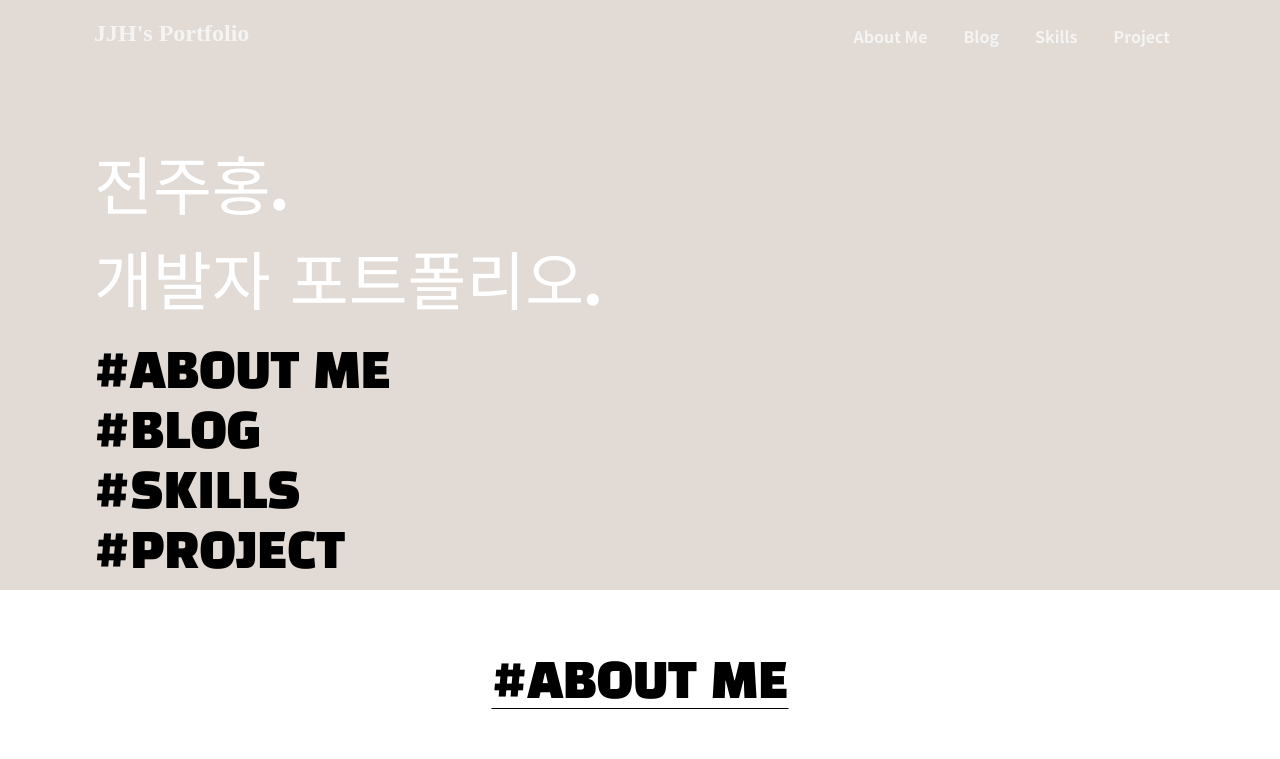
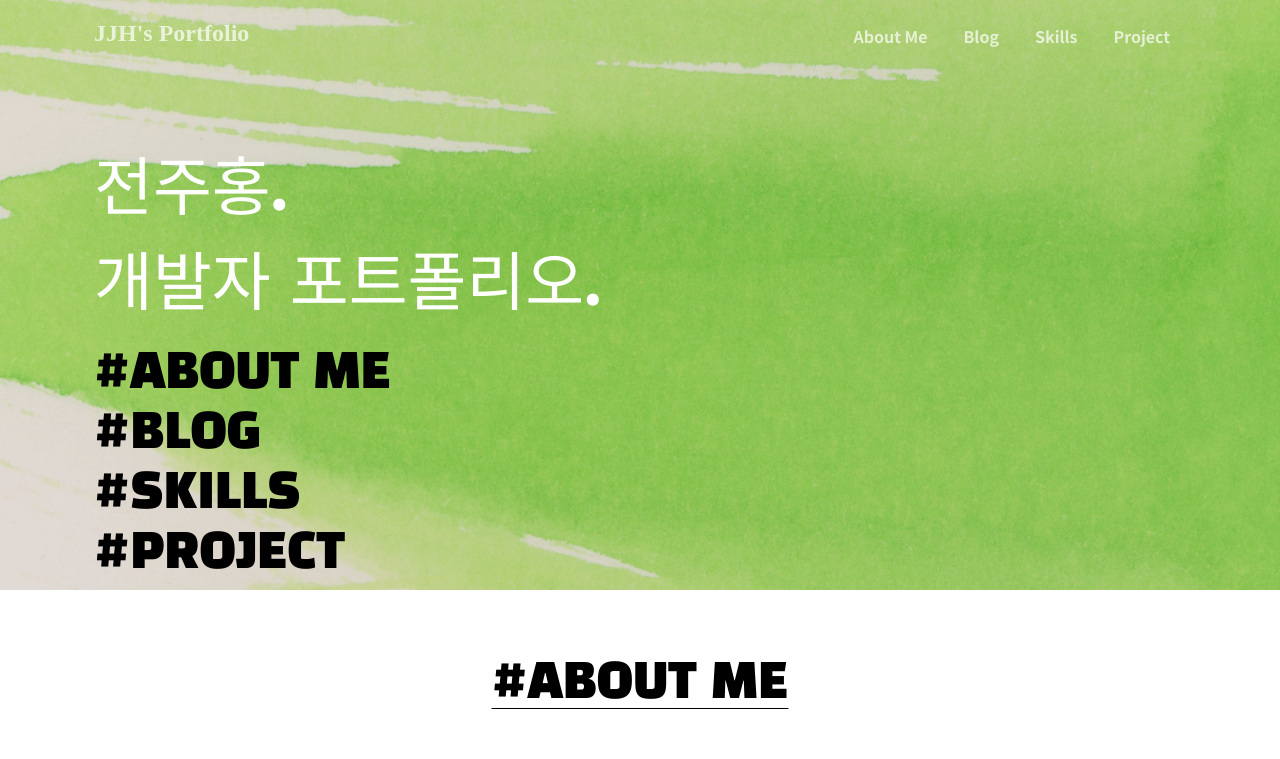
Before and after one commit to POTATOBREAD01/portfolio, a website: page index.html in a window 1280 px wide. Shown: the top 759 px of the page. Drawn offline with nearby package versions, Linux system fonts and the light colour scheme; the site is published under a folder, as on GitHub Pages, so addresses that start at the root find nothing.

Commit message:
이미지 경로 수정

```diff
--- a/css/main.css
+++ b/css/main.css
@@ -27,7 +27,7 @@ header, section, footer, #main { width: 100%;}
 #main {
     position: relative;
     height: 590px;
-    background-image: url('/image/main_back.jpg');
+    background-image: url('../image/main_back.jpg');
     background-size: cover;
     background-repeat: no-repeat;
 }
```
